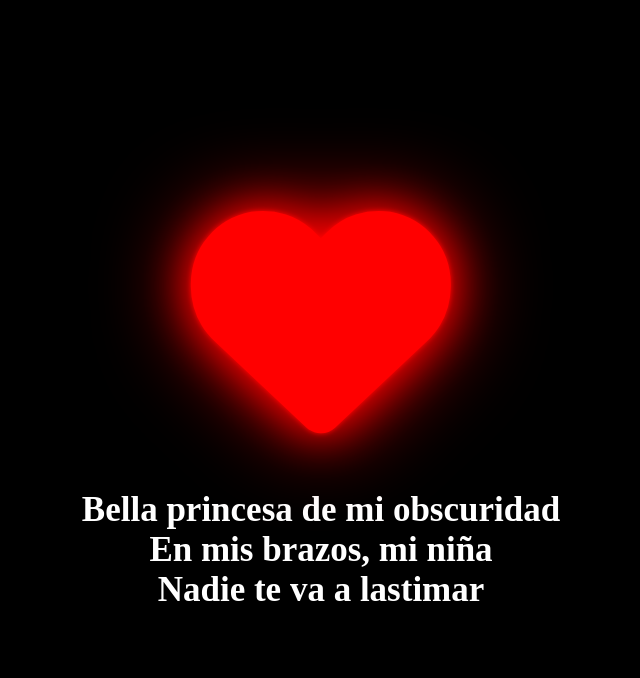
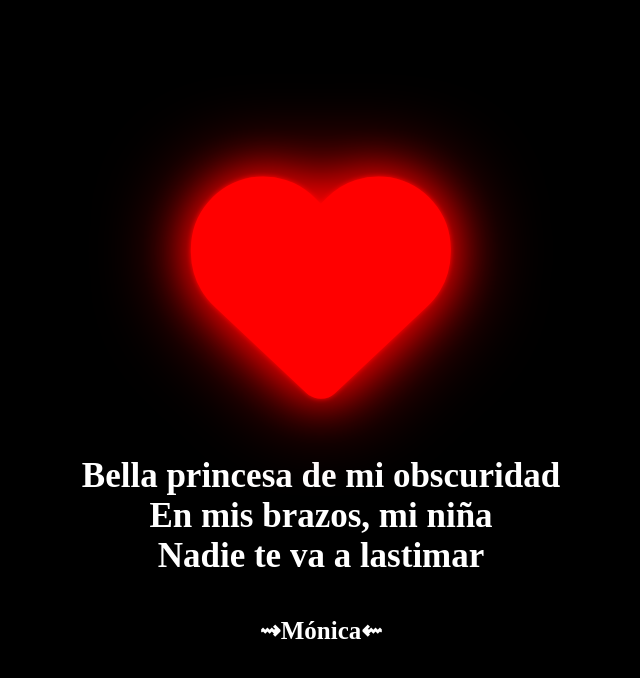
Before and after one commit to CapitanaFloopa/heart, a plain HTML site: page index.html in a window 1280 px wide. Shown: the whole page, without its empty margins (319-959 px from the left). Drawn offline with Linux system fonts and the light colour scheme.

Commit message:
add text

```diff
--- a/index.html
+++ b/index.html
@@ -20,6 +20,9 @@
           Nadie te va a lastimar<br>
         </b>
       </div>
+      <div class="small-text">
+        <b>⇝Mónica⇜</b>
+      </div>
     </div>
   </body>
 </html>
--- a/style.css
+++ b/style.css
@@ -32,6 +32,13 @@ i {
   font-size: 35px;
 }
 
+.small-text {
+  margin-top: 40px;
+  color: white;
+  background: none;
+  font-size: 25px;
+ }
+
 b {
   background: none;
 }
```
